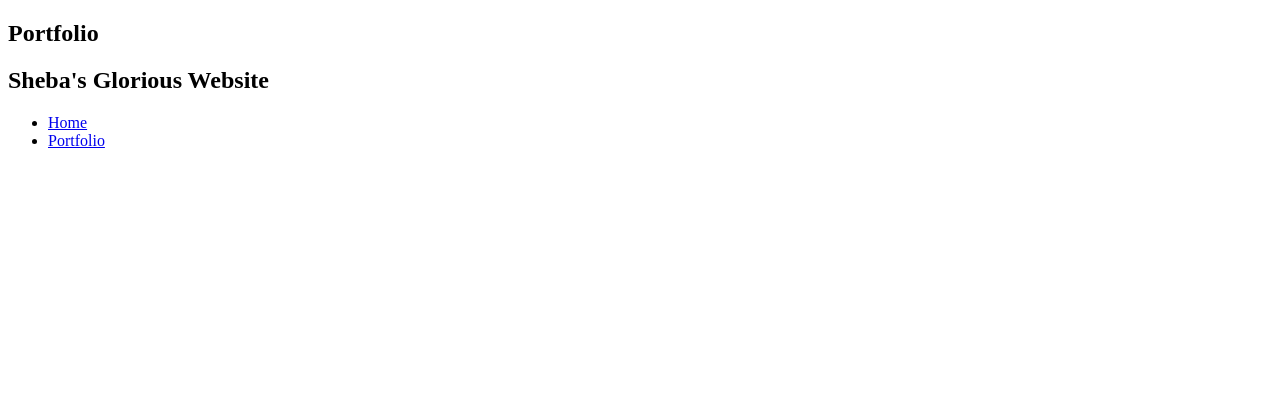
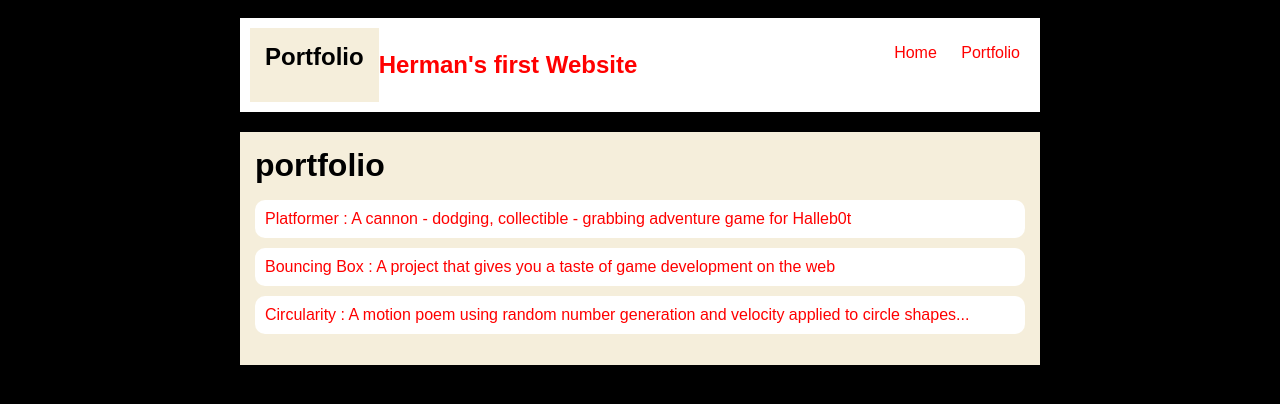
Before and after one commit to HermMackey/HermMackey.github.io, a plain HTML site: page portfolio.html in a window 1280 px wide. Drawn offline with Linux system fonts and the light colour scheme.

```diff
--- a/portfolio.html
+++ b/portfolio.html
@@ -2,20 +2,19 @@
 <html>
   <head>
     <title>Herman's first website</title>
+    <link rel="stylesheet" href="style.css">
   </head>
 
   <body>
     <div id="all-contents">
       <nav>
         <main>
-            <div class="content">
-                <h1>Portfolio</h1>
-                <ul id="portfolio">
-
-                </ul>
-            </div>
+          <div class="content">
+            <h1>Portfolio</h1>
+            <ul id="portfolio"></ul>
+          </div>
         </main>
-        <h1>Sheba's Glorious Website</h1>
+        <h1>Herman's first Website</h1>
         <ul id="nav-ul">
           <li class="nav-li">
             <a class="nav-a" href="index.html">Home</a>
@@ -25,6 +24,16 @@
           </li>
         </ul>
       </nav>
+      <main>
+        <div class="content">
+          <h1>portfolio</h1>
+          <ul id="portfolio">
+            <li><a href="projects/platformer/">Platformer : A cannon - dodging, collectible - grabbing adventure game for Halleb0t</a></li>
+            <li><a href="projects/bouncing-box/">Bouncing Box : A project that gives you a taste of game development on the web </a></li>
+            <li><a href="projects/circularity/">Circularity : A motion poem using random number generation and velocity applied to circle shapes...</a></li>
+          </ul>
+        </div>
+      </main>
     </div>
   </body>
 </html>
--- a/style.css
+++ b/style.css
@@ -33,7 +33,7 @@
 }
 a {
     text-decoration: none;
-    color: #fff;
+    color: #ff0000;
 }
 
 /* main container area beneath menu */
@@ -61,3 +61,28 @@
 h2, h3 {
     margin: 0px;
 }
+ /* portfolio styles */
+ .content h1 {
+    color: black;
+}
+
+#portfolio {
+    list-style-type: none;
+    padding-left: 0;
+}
+
+#portfolio li {
+    background: #fff;
+    padding: 10px;
+    border-radius: 10px;
+    margin-bottom: 10px;
+}
+
+#portfolio li:hover {
+    background: #eee;
+}
+
+#portfolio a {
+    text-decoration: none;
+    color: #ff0000;
+}
```
Also changed, not shown: index.html (+1 -2 lines), projects/platformer/platformer.js (+14 -10 lines).
